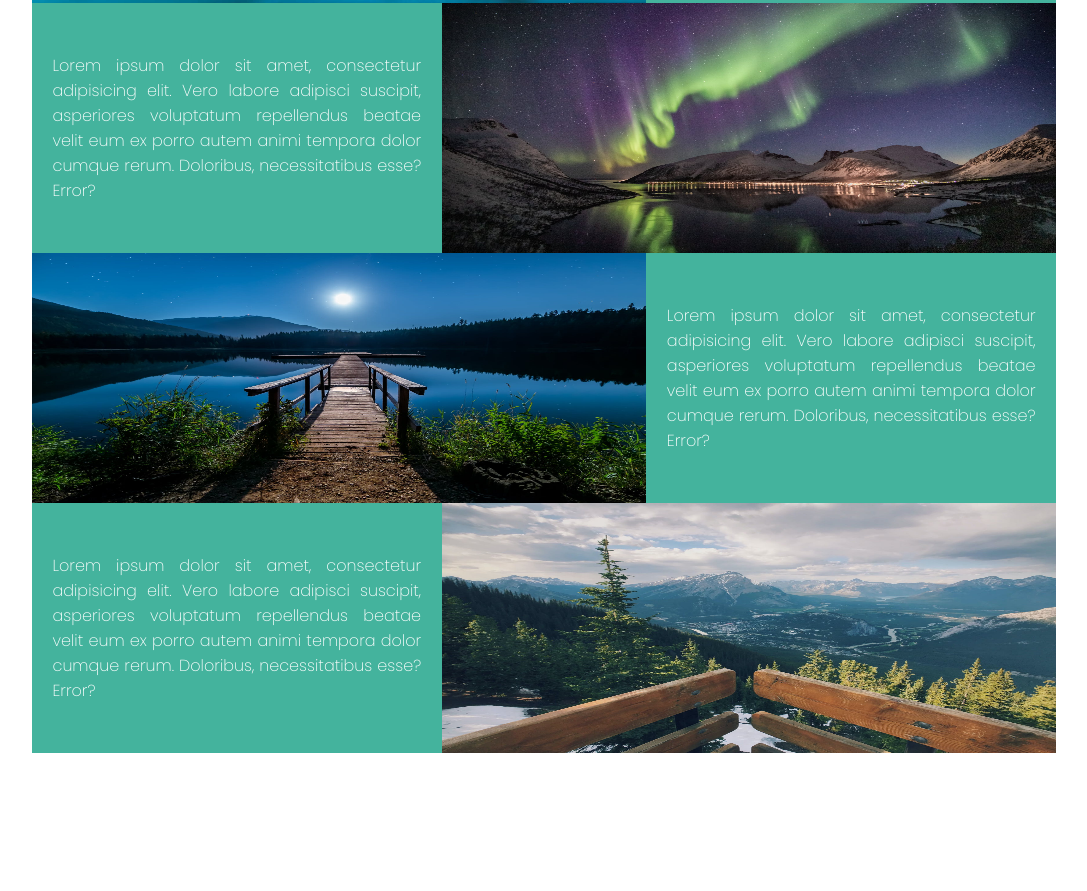
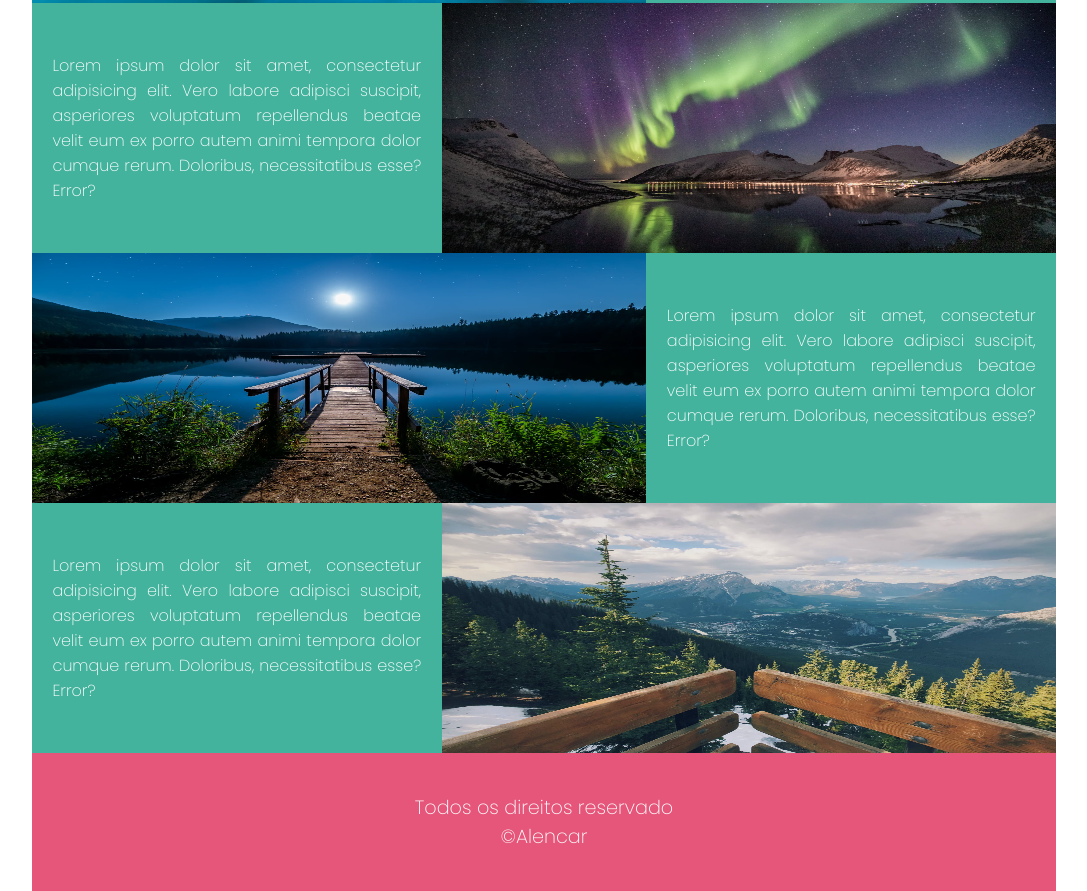
Before and after one commit to Alencar-Bianca/hostel, a plain HTML site: page index.html in a window 1280 px wide. Shown: the part 1072-1963 px from the top of the page, without its empty margins (96-1183 px from the left). Before the commit the page ends 1825 px from the top, so only its background shows below. Drawn offline with Linux system fonts and the light colour scheme.

Commit message:
Create the main-footer

```diff
--- /dev/null
+++ b/css/components/main-footer.css
@@ -0,0 +1,7 @@
+.main-footer .container{
+    display: block;
+}
+.main-footer .container .-p{
+    text-align: center;
+    font-size: 1.2em;
+}
--- a/css/components/main-header.css
+++ b/css/components/main-header.css
@@ -4,4 +4,5 @@
 }
 .-space{
     justify-content: space-between;
+    align-items: center;
 }
--- a/css/reset.css
+++ b/css/reset.css
@@ -16,6 +16,7 @@
     padding: 0 2%;
     display: flex;
     flex-wrap: wrap;
+
 }
 .clear{
     clear: both;
--- a/index.html
+++ b/index.html
@@ -23,11 +23,12 @@
     <link rel="stylesheet" href="css/components/main-mosaico.css">
     <link rel="stylesheet" href="css/components/main-about.css">
     <link rel="stylesheet" href="css/components/main-para.css">
+    <link rel="stylesheet" href="css/components/main-footer.css">
 </head>
 <body>
     <header class="main-header">
         <div class="container -space">
-            <img src="img/logo1.png" alt="Logo">
+            <h1 class="main-title h1">HAlencar</h1>
             <img src="img/logo1.png" alt="Logo">
         </div>
     </header>
@@ -80,5 +81,12 @@
             </div>
         </section>
     </main>
+
+    <footer class="main-footer">
+        <div class="container -colorabout">
+            <p  class="main-para -p">Todos os direitos reservado</p>
+            <p  class="main-para -p">&copy;Alencar</p>
+        </div>
+    </footer>
 </body>
 </html>
```
